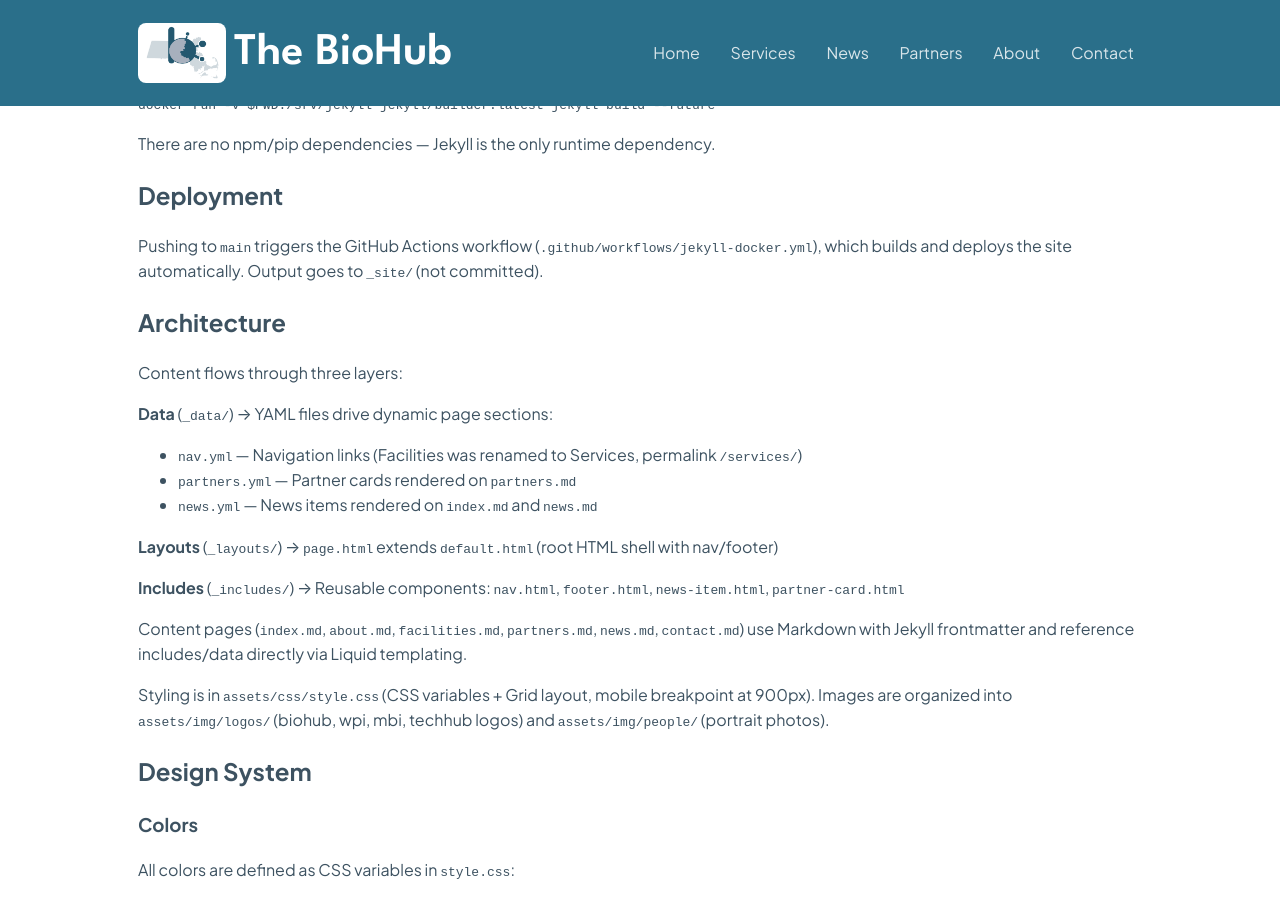
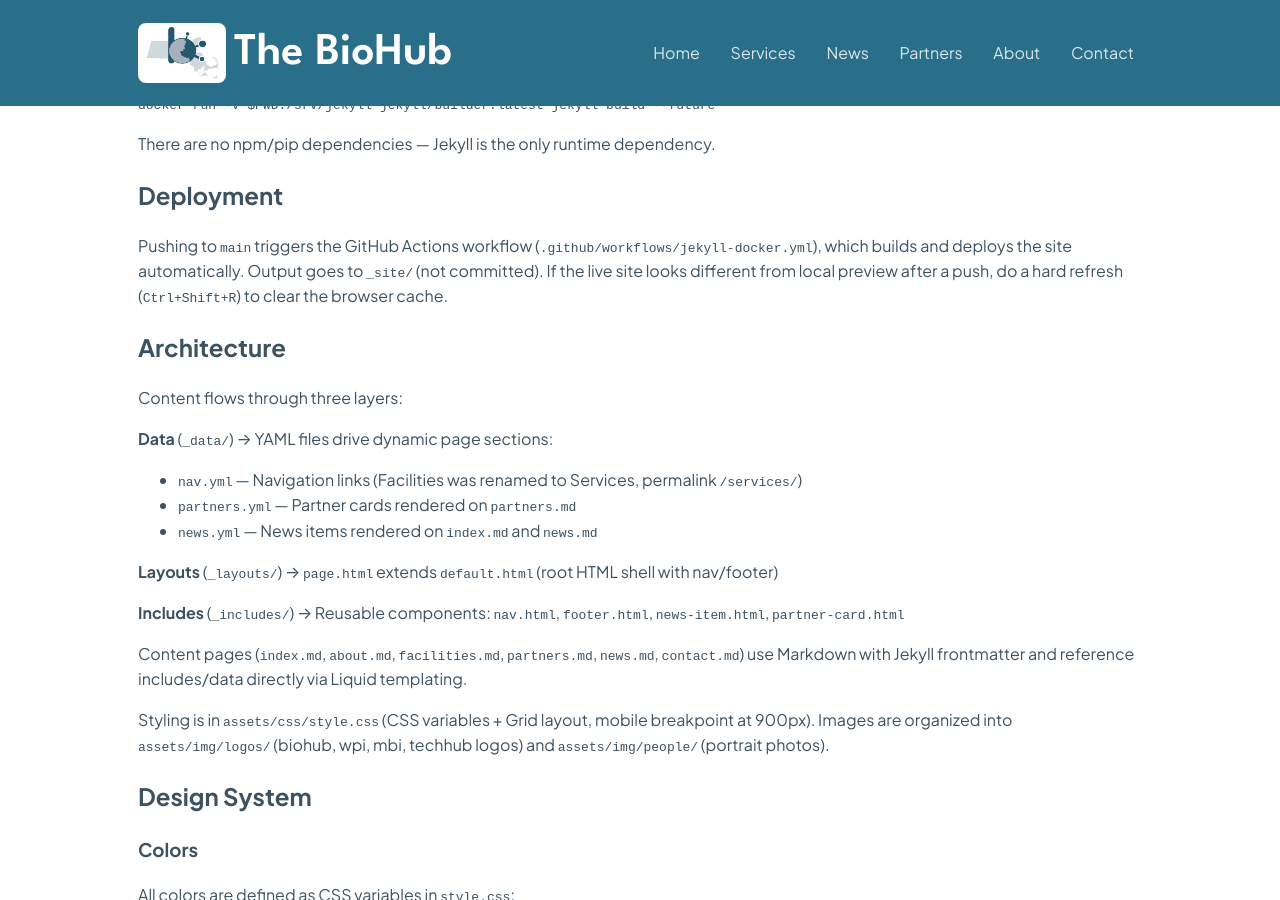
Before and after one commit to yoeric/mass_biohub, a Jekyll site: the page built from CLAUDE.md, in a window 1280 px wide and 900 px high, scrolled down 618 px. Built offline with Jekyll 4.4.1, drawn with Linux system fonts in a browser that asks for light colours; our own code applies the rules of GitHub Pages for plain Markdown files.

Commit message:
update claude.md

```diff
--- a/CLAUDE.md
+++ b/CLAUDE.md
@@ -25,7 +25,7 @@ There are no npm/pip dependencies — Jekyll is the only runtime dependency.
 
 ## Deployment
 
-Pushing to `main` triggers the GitHub Actions workflow (`.github/workflows/jekyll-docker.yml`), which builds and deploys the site automatically. Output goes to `_site/` (not committed).
+Pushing to `main` triggers the GitHub Actions workflow (`.github/workflows/jekyll-docker.yml`), which builds and deploys the site automatically. Output goes to `_site/` (not committed). If the live site looks different from local preview after a push, do a hard refresh (`Ctrl+Shift+R`) to clear the browser cache.
 
 ## Architecture
 
```
Also changed, not shown: 1 other file.
